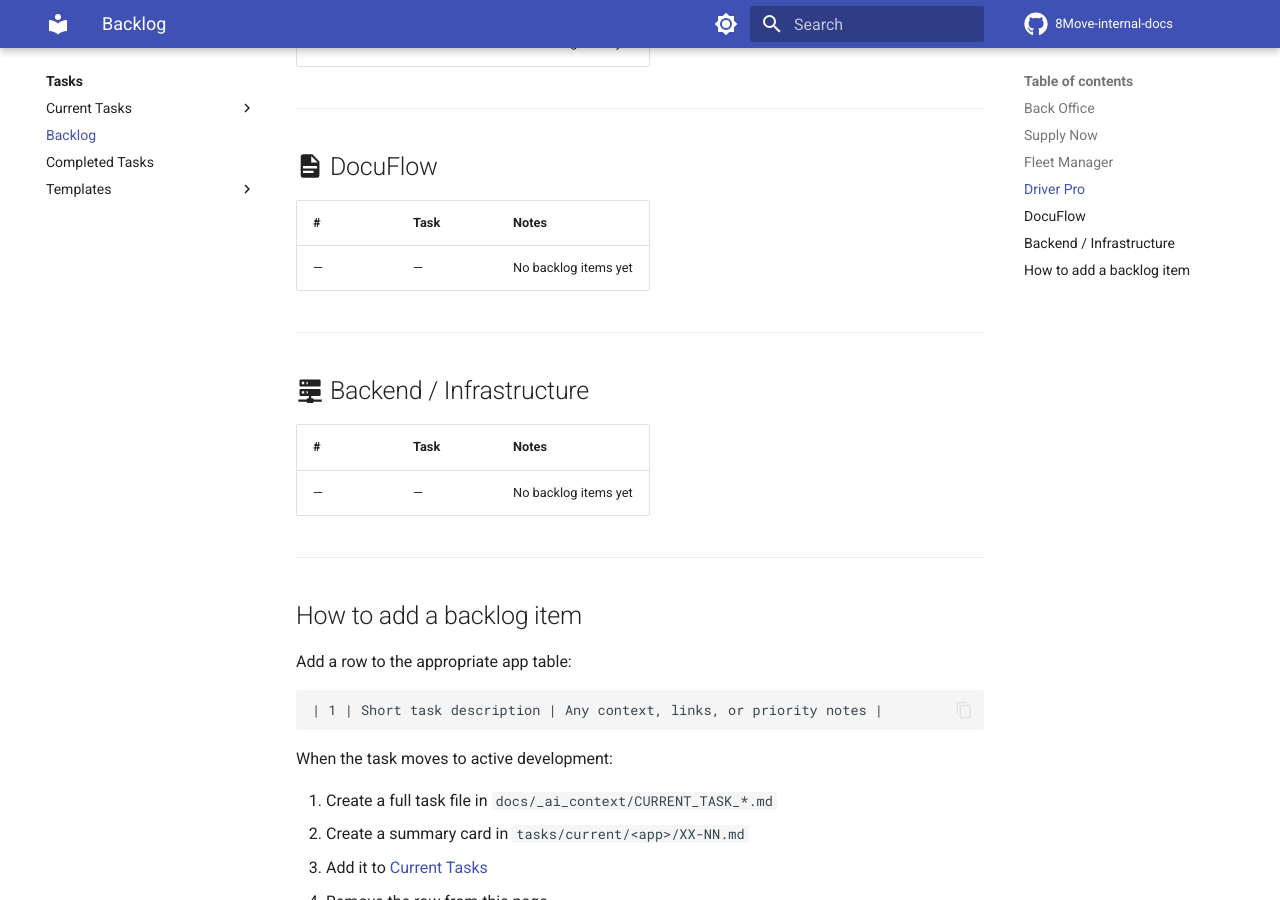
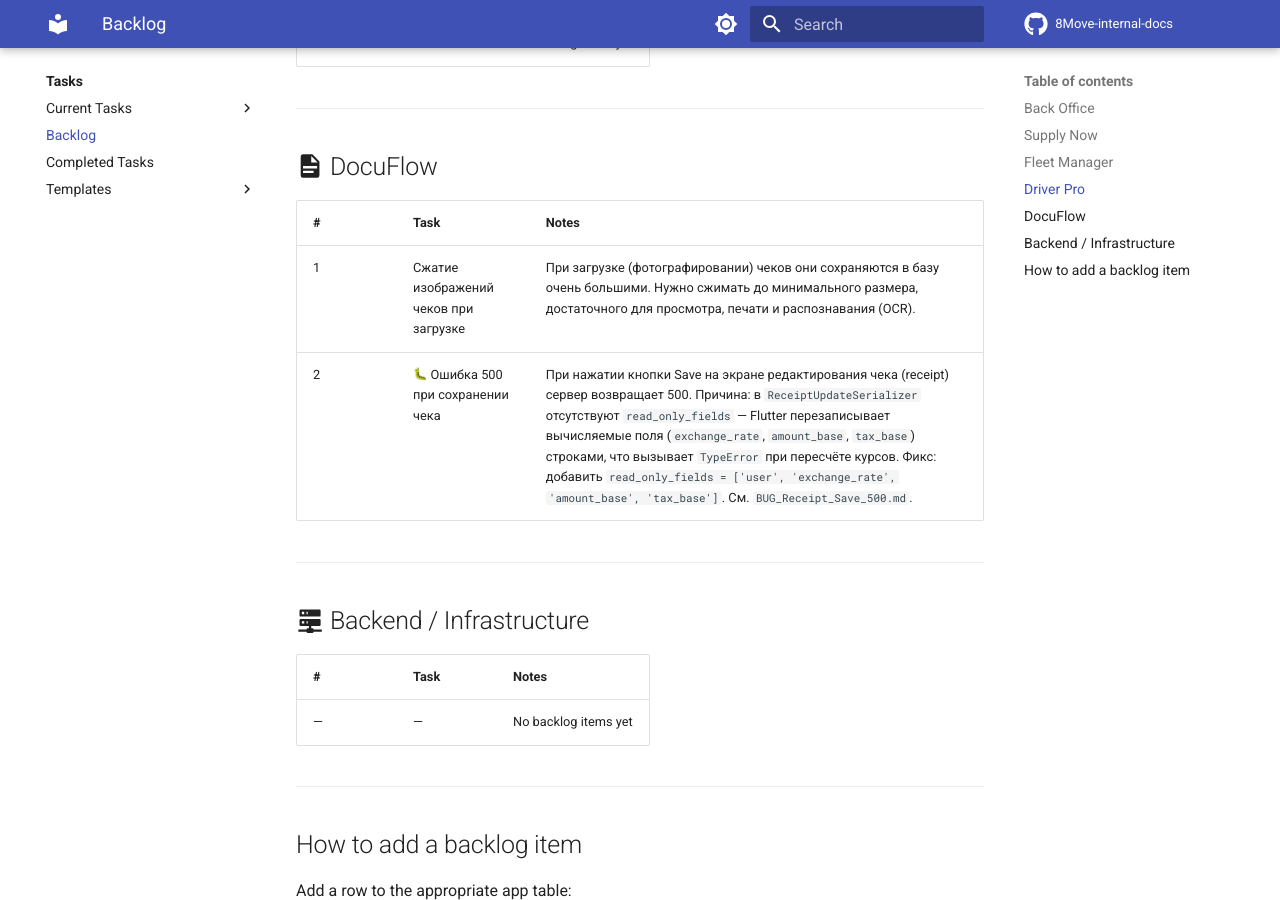
Before and after one commit to MaxShytov/8Move-internal-docs, an MkDocs documentation site: the page built from docs/tasks/backlog.md, in a window 1280 px wide and 900 px high, scrolled down 1428 px. Built offline with MkDocs 1.6.1 and Material for MkDocs 9.7.7, drawn with Linux system fonts in a browser that asks for light colours; emoji names are drawn with the system emoji font; comment, search, counter and statistics services are not loaded.

Commit message:
docs: add DocuFlow backlog items — image compression and receipt save 500 bug
Co-Authored-By: Claude Opus 4.6 <noreply@anthropic.com>

```diff
--- a/docs/tasks/backlog.md
+++ b/docs/tasks/backlog.md
@@ -44,7 +44,8 @@ Ideas and planned tasks that are not yet in active development. When a task move
 
 | # | Task | Notes |
 |---|------|-------|
-| — | — | No backlog items yet |
+| 1 | Сжатие изображений чеков при загрузке | При загрузке (фотографировании) чеков они сохраняются в базу очень большими. Нужно сжимать до минимального размера, достаточного для просмотра, печати и распознавания (OCR). |
+| 2 | :bug: Ошибка 500 при сохранении чека | При нажатии кнопки Save на экране редактирования чека (receipt) сервер возвращает 500. Причина: в `ReceiptUpdateSerializer` отсутствуют `read_only_fields` — Flutter перезаписывает вычисляемые поля (`exchange_rate`, `amount_base`, `tax_base`) строками, что вызывает `TypeError` при пересчёте курсов. Фикс: добавить `read_only_fields = ['user', 'exchange_rate', 'amount_base', 'tax_base']`. См. `BUG_Receipt_Save_500.md`. |
 
 ---
 
```
